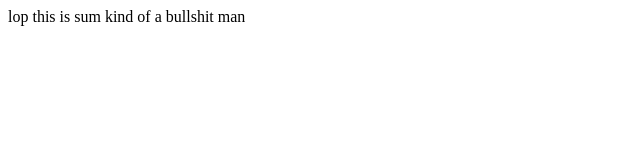
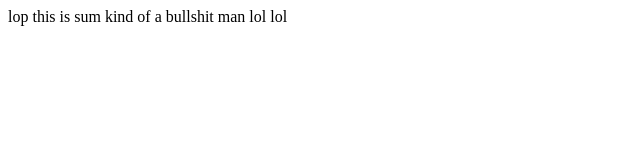
Before and after one commit to FrancescoSanvito2001/Nov--slo-ka, a plain HTML site: page index.html in a window 1280 px wide. Shown: the full height of the page, 0-640 px from the left. Drawn offline with Linux system fonts and the light colour scheme.

Commit message:
kurvafix

```diff
--- a/index.html
+++ b/index.html
@@ -8,7 +8,7 @@
 <body>
     lop
     this is sum kind of a bullshit man
-
-
+    lol
+    lol
 </body>
 </html>
```
